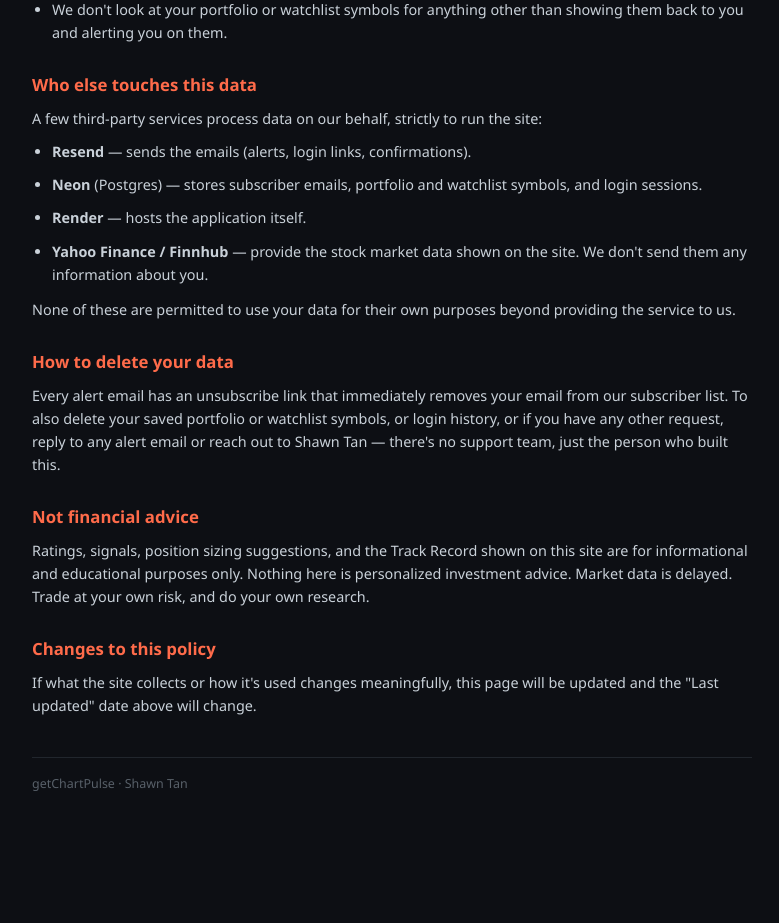
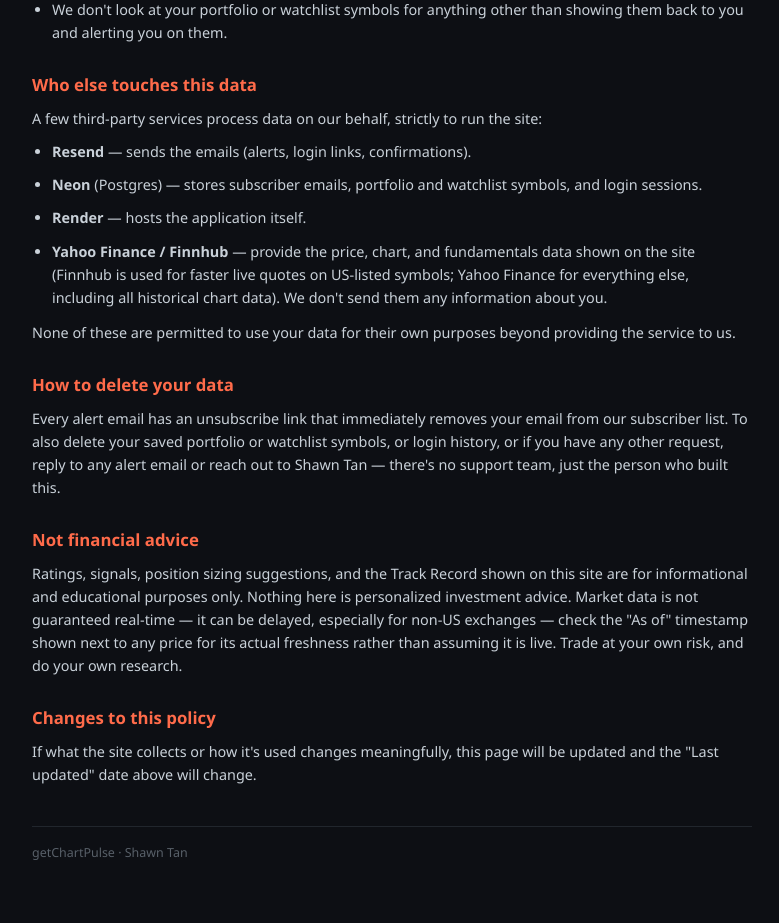
Before and after one commit to tchekchuan/chartpulse, a Flask app: page /privacy in a window 1280 px wide. Shown: the part 778-1701 px from the top of the page, without its empty margins (248-1027 px from the left). Before the commit the page ends 1569 px from the top, so only its background shows below. Run offline with Flask 3, Linux system fonts and the light colour scheme; some libraries are stand-ins or nearby versions.

Commit message:
Use Finnhub real-time quote for US symbols, update Privacy page to match
Live price for US-listed symbols (no exchange suffix) now comes from
Finnhub's free /quote endpoint first, which is faster than Yahoo and
not subject to the cloud-IP rate limiting already seen on Yahoo
fundamentals calls. Non-US symbols and any Finnhub failure still fall
through to the existing validated yfinance path. Privacy page updated
to describe the split accurately and to point at the As of timestamp
instead of a blanket delayed-data claim, since freshness now varies by
symbol instead of being uniformly delayed.

```diff
--- a/app.py
+++ b/app.py
@@ -694,6 +694,35 @@ def _fetch_finnhub_fundamentals(sym):
         "name":     profile.get("name"),
         "sector":   profile.get("finnhubIndustry"),
         "industry": None,
+    }
+
+
+def _fetch_finnhub_quote(sym):
+    """
+    Real-time (or near-real-time) US-equity quote from Finnhub's free
+    /quote endpoint -- used as the primary live price source in get_stock()
+    below instead of yfinance's fast_info, which is both slower and the
+    same Yahoo endpoint family already confirmed rate-limited/blocked from
+    this app's cloud hosting IP (see get_fundamentals above).
+
+    Finnhub's free tier only reliably covers US-listed tickers, so callers
+    should skip this for symbols with an exchange suffix (e.g. "1810.HK",
+    "CAST.ST") and use yfinance for those instead. Returns None (never
+    raises past here) if the quote looks empty/unavailable, so the caller
+    can fall through to the yfinance path unconditionally.
+    """
+    r = requests.get(
+        "https://finnhub.io/api/v1/quote",
+        params={"symbol": sym, "token": FINNHUB_API_KEY}, timeout=6,
+    )
+    q = r.json()
+    price, prev, ts = q.get("c"), q.get("pc"), q.get("t")
+    if not price or price <= 0 or not ts:
+        return None  # symbol not covered / no data -- let caller fall back
+    return {
+        "price":      round(float(price), 4),
+        "prev_close": round(float(prev), 4) if prev else None,
+        "priced_at":  int(ts),
     }
 
 
@@ -1466,25 +1495,39 @@ def get_stock():
         patterns = candlestick_patterns(df, atr_val)
         signals  = trade_signals(df, pp, fractals, vp, mas, rounds, periods, momentum, stage)
 
-        # Price meta — fall back to the historical bar (df) if fast_info is
-        # missing, NaN, or otherwise unreliable. fast_info.last_price is a
-        # live quote that intermittently comes back None/NaN from Yahoo
-        # (rate limiting, pre/post-market gaps, etc.); using it unchecked
-        # risks either a crash (round(None)) or a nonsensical price shown
-        # as if it were real. analyze_symbol() already had this same
-        # fallback for alerts/screener — this route (the one users actually
-        # look at) needs the same protection, not less.
+        # Price meta — prefer Finnhub's real-time quote for US-listed
+        # symbols (faster than Yahoo, and not subject to the cloud-IP
+        # rate limiting noted in get_fundamentals above), then fall back
+        # to yfinance's fast_info, then to the historical bar itself if
+        # even that is missing/NaN. Every step is validated -- a bad or
+        # missing live quote must never silently become a wrong price
+        # shown as if it were real.
         last_close      = round(float(df["Close"].iloc[-1]), 4)
         last_prev_close = round(float(df["Close"].iloc[-2]), 4) if len(df) >= 2 else last_close
-        try:
-            info = ticker.fast_info
-            lp = info.last_price
-            pc = info.previous_close
-            price      = round(float(lp), 4) if lp and not np.isnan(float(lp)) else last_close
-            prev_close = round(float(pc), 4) if pc and not np.isnan(float(pc)) else last_prev_close
-            currency   = getattr(info, "currency", "USD") or "USD"
-        except Exception:
-            price, prev_close, currency = last_close, last_prev_close, "USD"
+        last_bar_ts     = candles[-1]["time"] if candles else None
+
+        price = prev_close = currency = priced_at = None
+        if FINNHUB_API_KEY and "." not in symbol:   # "." = exchange suffix (e.g. .HK, .ST) Finnhub free tier doesn't cover
+            try:
+                fq = _fetch_finnhub_quote(symbol)
+                if fq:
+                    price, priced_at = fq["price"], fq["priced_at"]
+                    prev_close = fq["prev_close"] or last_prev_close
+                    currency = "USD"  # Finnhub free tier is US-exchange quotes only
+            except Exception as e:
+                app.logger.warning(f"get_stock: Finnhub quote failed for {symbol}: {type(e).__name__}: {e}")
+
+        if price is None:
+            try:
+                info = ticker.fast_info
+                lp = info.last_price
+                pc = info.previous_close
+                price      = round(float(lp), 4) if lp and not np.isnan(float(lp)) else last_close
+                prev_close = round(float(pc), 4) if pc and not np.isnan(float(pc)) else last_prev_close
+                currency   = getattr(info, "currency", "USD") or "USD"
+            except Exception:
+                price, prev_close, currency = last_close, last_prev_close, "USD"
+            priced_at = last_bar_ts
 
         meta = {
             "symbol":     symbol,
@@ -1492,10 +1535,9 @@ def get_stock():
             "prev_close": prev_close,
             "currency":   currency,
             "atr":        round(atr_val, 4),
-            # Unix seconds of the most recent bar actually shown on the
-            # chart -- ground truth for "as of" in the UI, independent of
-            # whether the live fast_info quote above was usable or not.
-            "priced_at":  candles[-1]["time"] if candles else None,
+            # Unix seconds of the actual quote/bar used above -- ground
+            # truth for "as of" in the UI, whichever source won out.
+            "priced_at":  priced_at,
         }
 
         try:
--- a/templates/privacy.html
+++ b/templates/privacy.html
@@ -57,7 +57,7 @@
     <li><strong>Resend</strong> — sends the emails (alerts, login links, confirmations).</li>
     <li><strong>Neon</strong> (Postgres) — stores subscriber emails, portfolio and watchlist symbols, and login sessions.</li>
     <li><strong>Render</strong> — hosts the application itself.</li>
-    <li><strong>Yahoo Finance / Finnhub</strong> — provide the stock market data shown on the site. We don't send them any information about you.</li>
+    <li><strong>Yahoo Finance / Finnhub</strong> — provide the price, chart, and fundamentals data shown on the site (Finnhub is used for faster live quotes on US-listed symbols; Yahoo Finance for everything else, including all historical chart data). We don't send them any information about you.</li>
   </ul>
   <p>None of these are permitted to use your data for their own purposes beyond providing the service to us.</p>
 
@@ -65,7 +65,7 @@
   <p>Every alert email has an unsubscribe link that immediately removes your email from our subscriber list. To also delete your saved portfolio or watchlist symbols, or login history, or if you have any other request, reply to any alert email or reach out to Shawn Tan — there's no support team, just the person who built this.</p>
 
   <h2>Not financial advice</h2>
-  <p>Ratings, signals, position sizing suggestions, and the Track Record shown on this site are for informational and educational purposes only. Nothing here is personalized investment advice. Market data is delayed. Trade at your own risk, and do your own research.</p>
+  <p>Ratings, signals, position sizing suggestions, and the Track Record shown on this site are for informational and educational purposes only. Nothing here is personalized investment advice. Market data is not guaranteed real-time — it can be delayed, especially for non-US exchanges — check the "As of" timestamp shown next to any price for its actual freshness rather than assuming it is live. Trade at your own risk, and do your own research.</p>
 
   <h2>Changes to this policy</h2>
   <p>If what the site collects or how it's used changes meaningfully, this page will be updated and the "Last updated" date above will change.</p>
```
